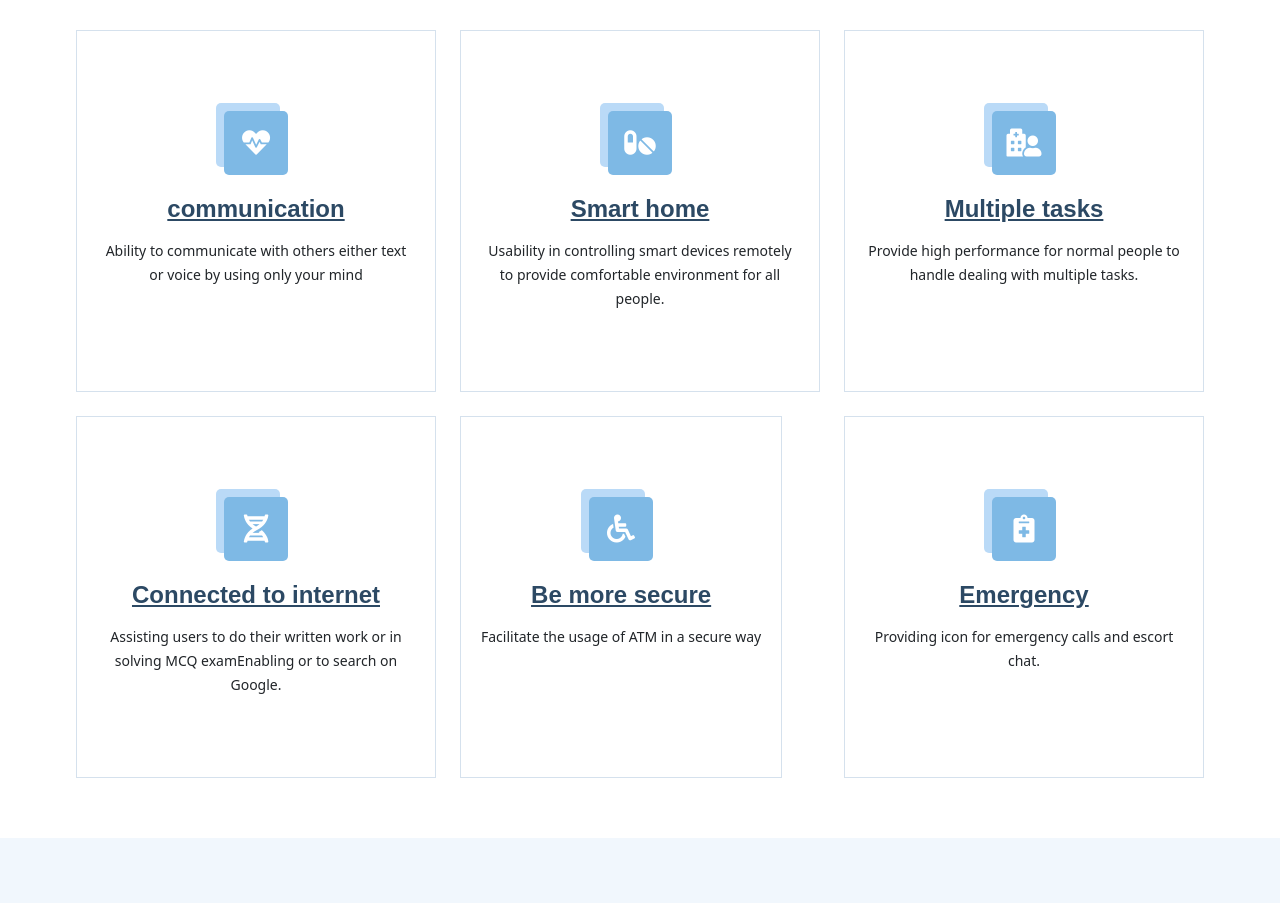
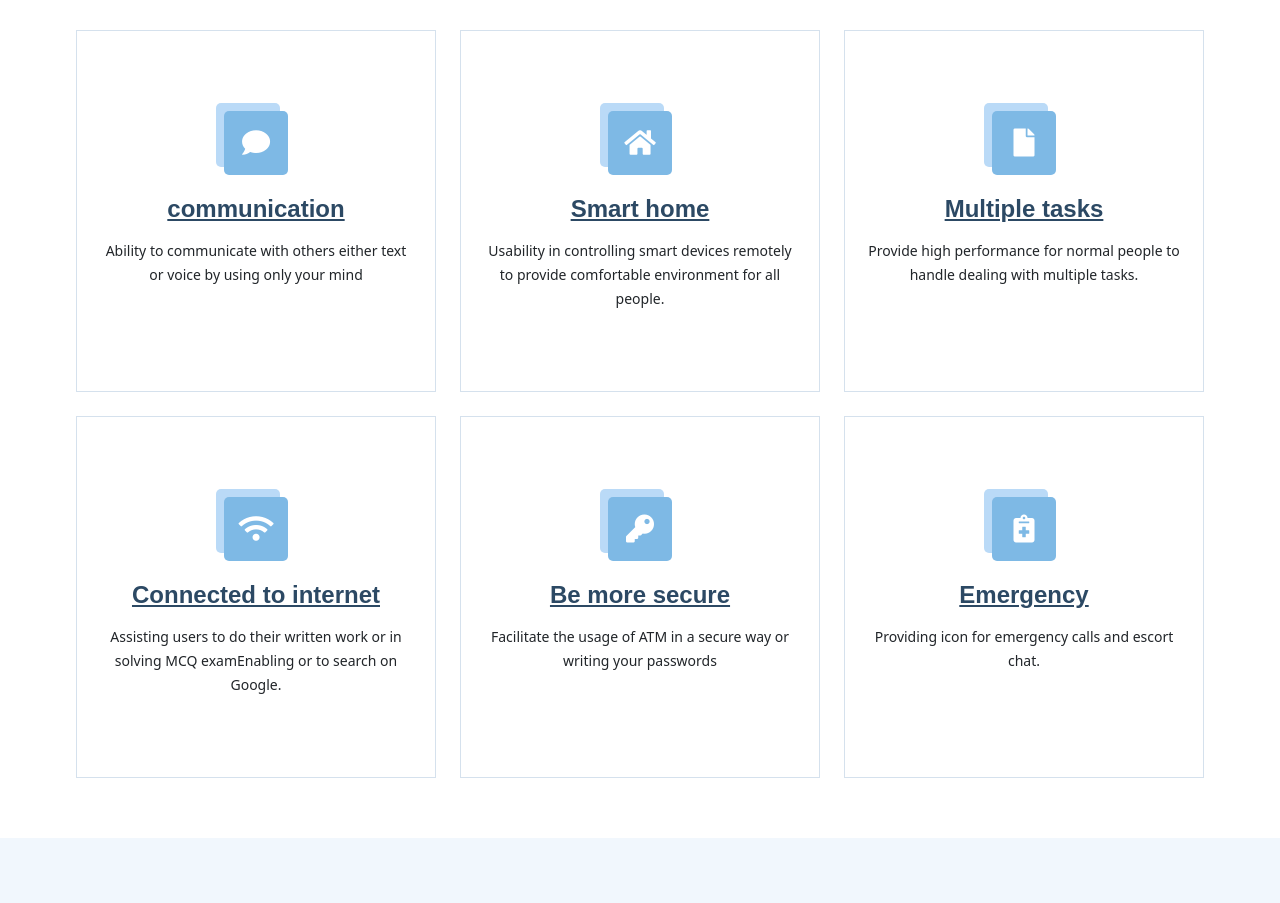
Before and after one commit to mohamed-abdelmonsef/brain-speller-mu, a React (Create React App) app: page / in a window 1280 px wide. Shown: the part 2043-2946 px from the top of the page. Built offline with nearby package versions, Linux system fonts and the light colour scheme.

Commit message:
content updates and icons

```diff
--- a/src/components/home.js
+++ b/src/components/home.js
@@ -116,7 +116,7 @@ export default class Home extends React.Component {
                             <div class="row">
                                 <div class="col-lg-4 col-md-6 d-flex align-items-stretch">
                                     <div class="icon-box">
-                                        <div class="icon"><i class="fas fa-heartbeat"></i></div>
+                                        <div class="icon"><i class="fas fa-comment"></i></div>
                                         <h4><a href="">communication</a></h4>
                                         <p>Ability to communicate with others either  text or voice by using only your mind </p>
                                     </div>
@@ -124,7 +124,7 @@ export default class Home extends React.Component {
 
                                 <div class="col-lg-4 col-md-6 d-flex align-items-stretch mt-4 mt-md-0">
                                     <div class="icon-box">
-                                        <div class="icon"><i class="fas fa-pills"></i></div>
+                                        <div class="icon"><i class="fas fa-home"></i></div>
                                         <h4><a href="">Smart home</a></h4>
                                         <p>Usability in controlling smart devices remotely to provide comfortable environment for all people. </p>
                                     </div>
@@ -132,7 +132,7 @@ export default class Home extends React.Component {
 
                                 <div class="col-lg-4 col-md-6 d-flex align-items-stretch mt-4 mt-lg-0">
                                     <div class="icon-box">
-                                        <div class="icon"><i class="fas fa-hospital-user"></i></div>
+                                        <div class="icon"><i class="fas fa-file"></i></div>
                                         <h4><a href="">Multiple tasks</a></h4>
                                         <p>Provide high performance for normal people to handle dealing with multiple tasks.</p>
                                     </div>
@@ -140,7 +140,7 @@ export default class Home extends React.Component {
 
                                 <div class="col-lg-4 col-md-6 d-flex align-items-stretch mt-4">
                                     <div class="icon-box">
-                                        <div class="icon"><i class="fas fa-dna"></i></div>
+                                        <div class="icon"><i class="fas fa-wifi"></i></div>
                                         <h4><a href="">Connected to internet</a></h4>
                                         <p>Assisting users to do their written work or in solving MCQ examEnabling or to search on Google.</p>
                                     </div>
@@ -148,9 +148,9 @@ export default class Home extends React.Component {
 
                                 <div class="col-lg-4 col-md-6 d-flex align-items-stretch mt-4">
                                     <div class="icon-box">
-                                        <div class="icon"><i class="fas fa-wheelchair"></i></div>
+                                        <div class="icon"><i class="fas fa-key"></i></div>
                                         <h4><a href="">Be more secure</a></h4>
-                                        <p>Facilitate the usage of ATM in a secure way</p>
+                                        <p>Facilitate the usage of ATM in a secure way or writing your passwords</p>
                                     </div>
                                 </div>
 
```
